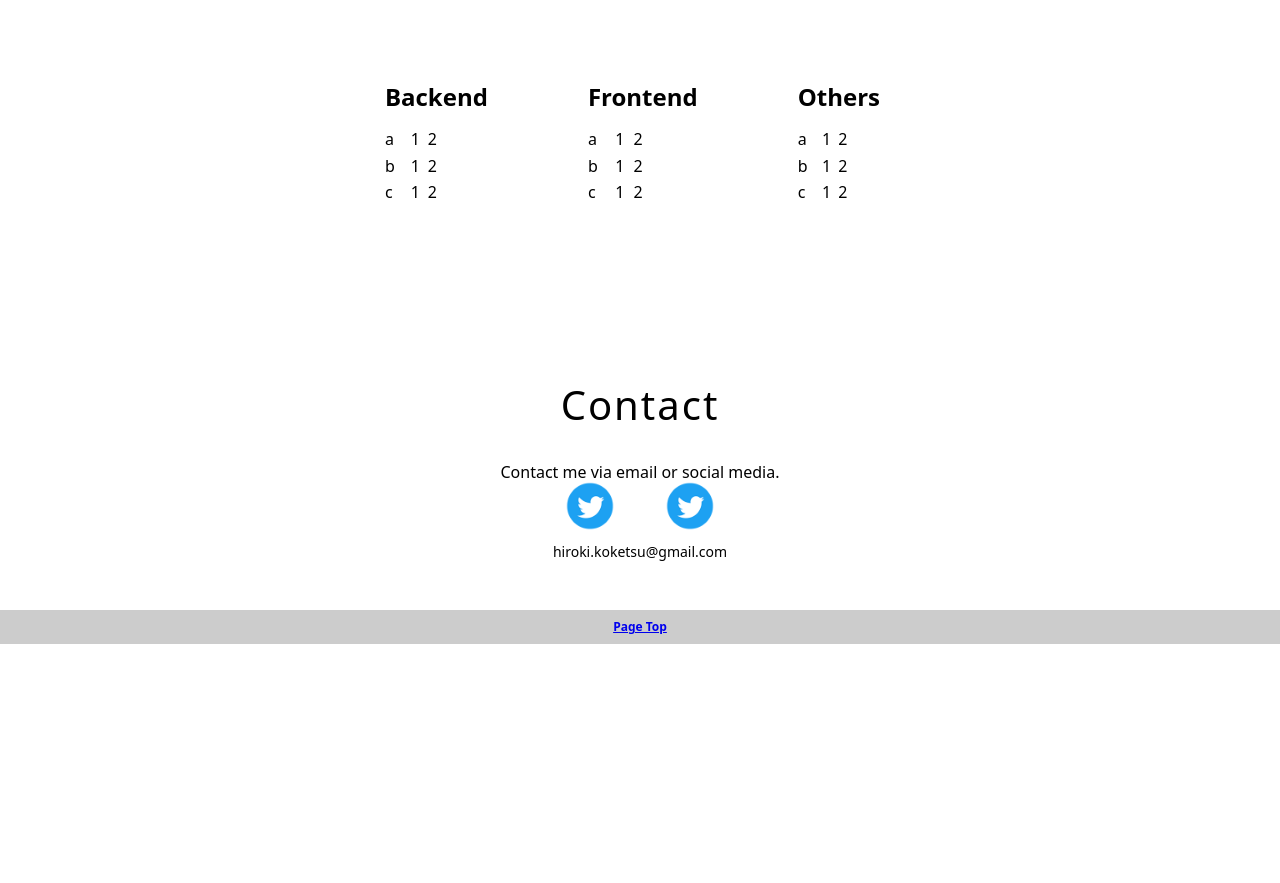
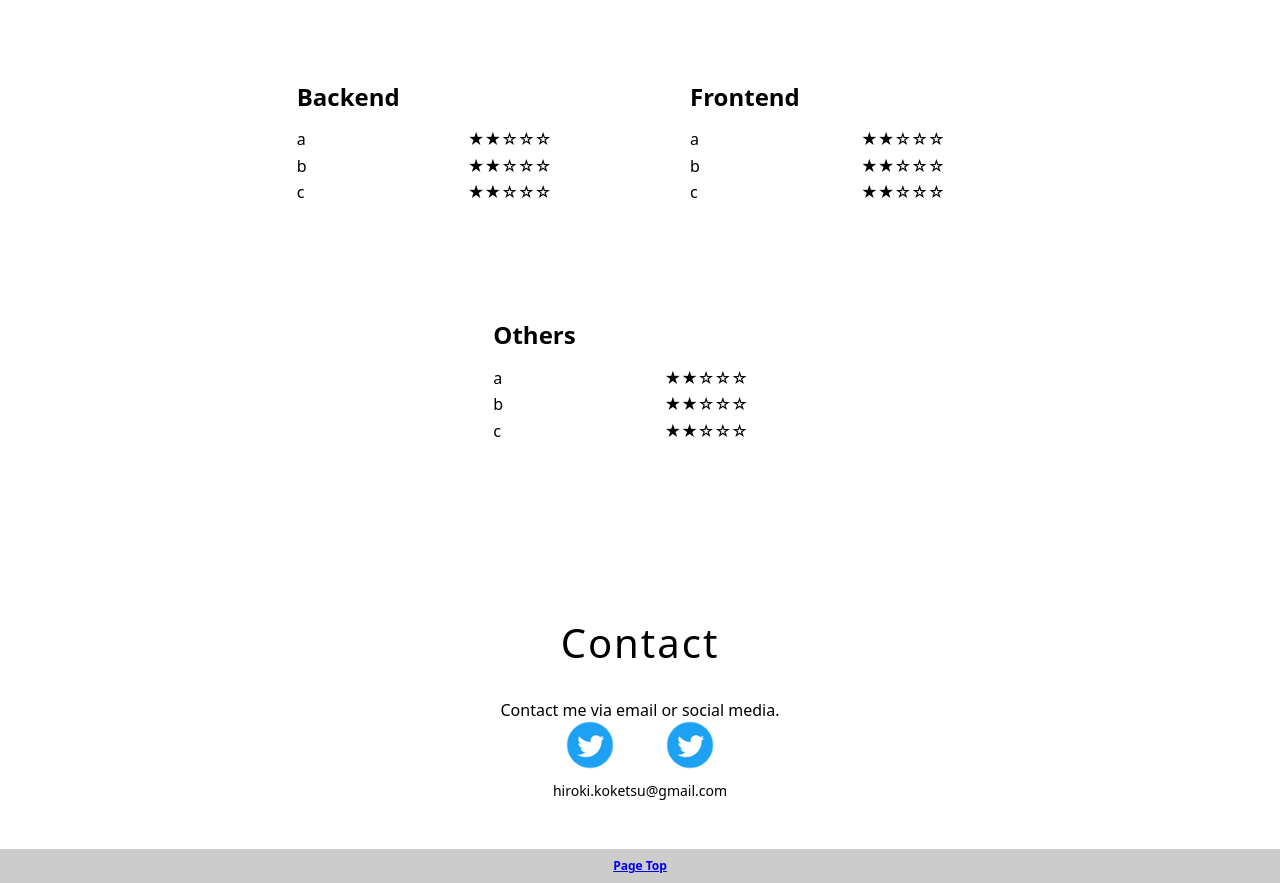
Before and after one commit to hkoketsu/portfolio, a Gatsby site: page / in a window 1280 px wide. Shown: the part 2580-3463 px from the top of the page. Before the commit the page ends 3224 px from the top, so only its background shows below. Built offline with nearby package versions, Linux system fonts and the light colour scheme; Gatsby itself is replaced by a stand-in of ours.

Commit message:
Add stars for skill ratings

```diff
--- /dev/null
+++ b/src/components/skill/Rating.tsx
@@ -0,0 +1,27 @@
+import * as React from 'react'
+import styled from '@emotion/styled'
+
+type RatingProps = {
+  rating: number
+}
+
+
+const stars = (star: string, rating: number) =>
+  star === '★' ? star.repeat(rating) : star.repeat(5-rating);
+
+const Rating: React.FC<RatingProps> = ({ rating }) => (
+  <StyledRating rating={rating}/>
+)
+
+export default Rating;
+
+
+const StyledRating = styled.div`
+  &::before {
+    content: '${props => stars('★', props.rating)}';
+  }
+
+  &::after {
+    content: '${props => stars('☆', props.rating)}';
+  }
+`
--- a/src/components/skill/Skill.tsx
+++ b/src/components/skill/Skill.tsx
@@ -1,25 +1,19 @@
 import * as React from 'react'
-import styled from '@emotion/styled'
 import Grid from '@material-ui/core/Grid'
+import Rating from './Rating'
 
-type SkillProps = {
+export type SkillProps = {
   title: string,
-  year: number,
   rating: number
 }
 
-
-
-const Skill: React.FC<SkillProps> = ({ title, year, rating }) => (
-  <Grid container item xs={12}>
-    <Grid item xs={3}>
+const Skill: React.FC<SkillProps> = ({ title, rating }) => (
+  <Grid container item>
+    <Grid item xs={7}>
       <div>{title}</div>
     </Grid>
-    <Grid item xs={2}>
-      <div>{year}</div>
-    </Grid>
-    <Grid item xs={7}>
-      <div>{rating}</div>
+    <Grid item xs={5}>
+      <Rating rating={rating}/>
     </Grid>
   </Grid>
 )
```
